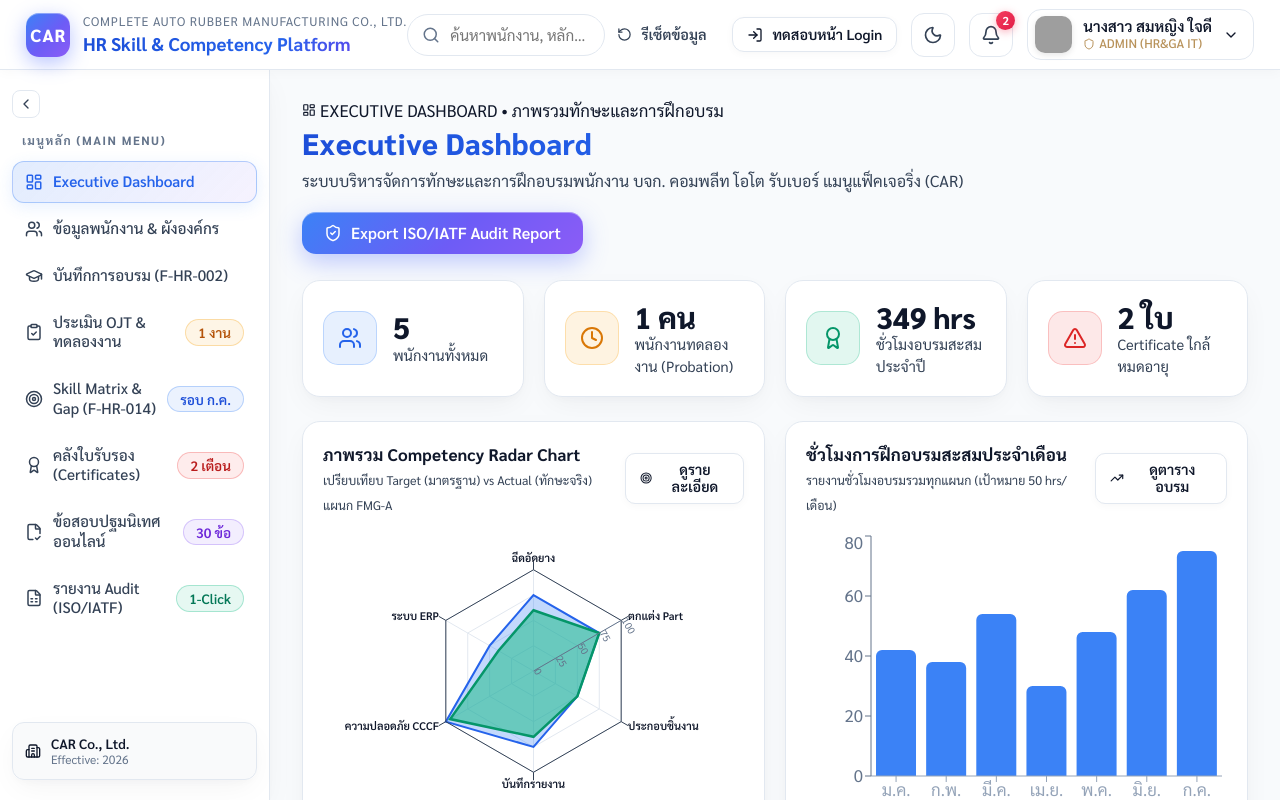
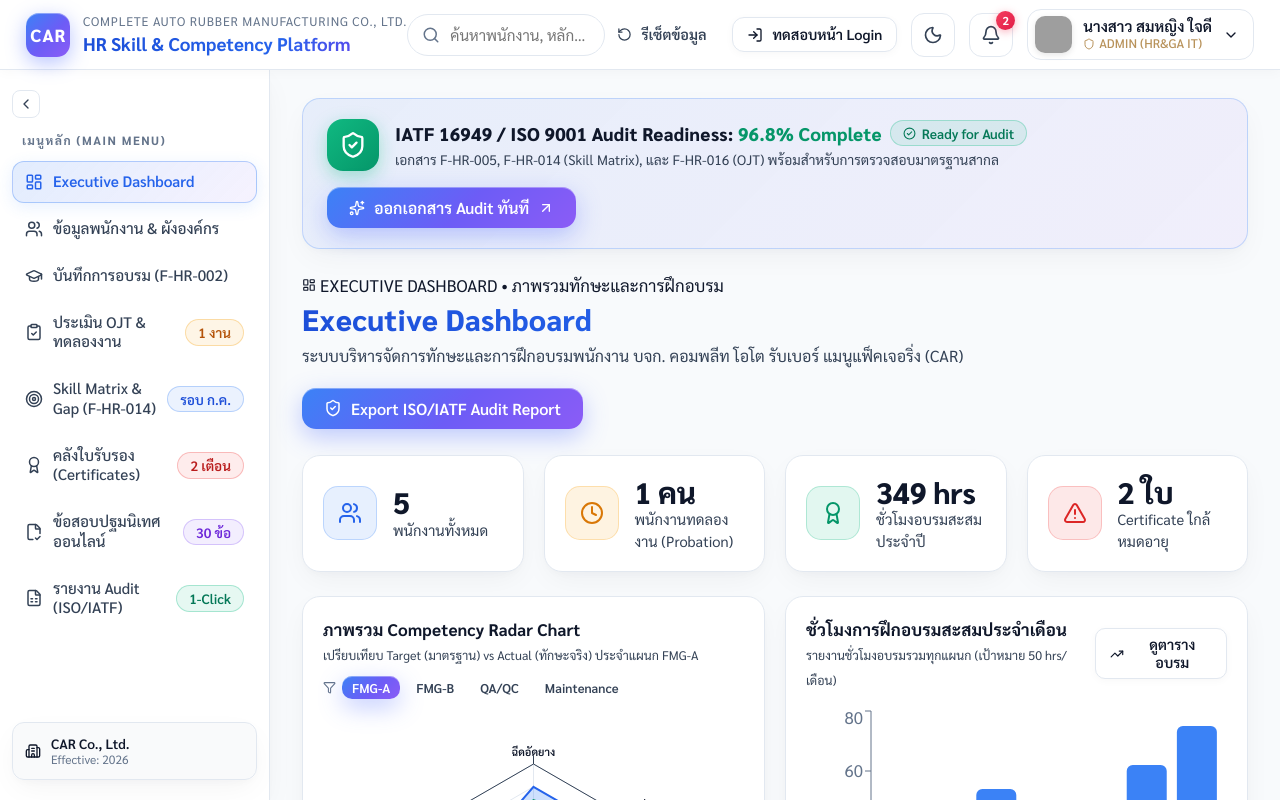
Before and after one commit to punnawichplub2547-boop/CAR_STATUS, a React (Vite) app: page / in a window 1280 px wide. Shown: the top 800 px of the page. Built offline with nearby package versions, Linux system fonts and the light colour scheme; grey boxes are pictures that could not be loaded.

Commit message:
Enhance_Dashboard_UI

```diff
--- a/src/components/Dashboard.tsx
+++ b/src/components/Dashboard.tsx
@@ -1,14 +1,17 @@
-import React from 'react';
+import React, { useState } from 'react';
 import {
   Users,
   Clock,
   Award,
   AlertTriangle,
-  Target,
   TrendingUp,
   FileCheck2,
   ShieldCheck,
   LayoutDashboard,
+  CheckCircle2,
+  Sparkles,
+  ArrowUpRight,
+  Filter,
 } from 'lucide-react';
 import {
   ResponsiveContainer,
@@ -22,6 +25,7 @@ import {
   PolarAngleAxis,
   PolarRadiusAxis,
   Radar,
+  Legend,
 } from 'recharts';
 import type { Employee, Certificate } from '../types';
 import { computeCertificateStatus } from '../utils/certificateStatus';
@@ -37,11 +41,51 @@ export const Dashboard: React.FC<DashboardProps> = ({
   certificates,
   onNavigate,
 }) => {
+  const [selectedDept, setSelectedDept] = useState<string>('FMG-A');
+
   const probationCount = employees.filter((e) => e.status === 'PROBATION').length;
   const expiringCertsCount = certificates.filter((c) => {
     const status = computeCertificateStatus(c.expiryDate);
     return status === 'EXPIRING_SOON' || status === 'EXPIRED';
   }).length;
+
+  // Department-specific Radar Chart Data
+  const radarDataByDept: Record<string, Array<{ category: string; Target: number; Actual: number }>> = {
+    'FMG-A': [
+      { category: 'ฉีดอัดยาง', Target: 75, Actual: 60 },
+      { category: 'ตกแต่ง Part', Target: 75, Actual: 75 },
+      { category: 'ประกอบชิ้นงาน', Target: 50, Actual: 50 },
+      { category: 'บันทึกรายงาน', Target: 75, Actual: 65 },
+      { category: 'ความปลอดภัย CCCF', Target: 100, Actual: 95 },
+      { category: 'ระบบ ERP', Target: 50, Actual: 40 },
+    ],
+    'FMG-B': [
+      { category: 'ฉีดอัดยาง', Target: 75, Actual: 75 },
+      { category: 'ตกแต่ง Part', Target: 100, Actual: 85 },
+      { category: 'ประกอบชิ้นงาน', Target: 75, Actual: 70 },
+      { category: 'บันทึกรายงาน', Target: 50, Actual: 50 },
+      { category: 'ความปลอดภัย CCCF', Target: 100, Actual: 100 },
+      { category: 'ระบบ ERP', Target: 50, Actual: 45 },
+    ],
+    'QA/QC': [
+      { category: 'ตรวจสอบมิติ', Target: 100, Actual: 90 },
+      { category: 'ใช้ Vernier/Caliper', Target: 100, Actual: 100 },
+      { category: 'เกณฑ์รับ/ปฏิเสธ', Target: 100, Actual: 95 },
+      { category: 'บันทึกสถิติ Cpk', Target: 75, Actual: 75 },
+      { category: 'ความปลอดภัย CCCF', Target: 100, Actual: 100 },
+      { category: 'ระบบ ERP', Target: 75, Actual: 60 },
+    ],
+    'Maintenance': [
+      { category: 'PM เครื่องฉีด', Target: 100, Actual: 85 },
+      { category: 'ซ่อมบำรุงไฟฟ้า', Target: 75, Actual: 75 },
+      { category: 'ระบบไฮดรอลิก', Target: 100, Actual: 90 },
+      { category: 'วิเคราะห์ 5G/5Why', Target: 75, Actual: 70 },
+      { category: 'ความปลอดภัย CCCF', Target: 100, Actual: 100 },
+      { category: 'ระบบ ERP', Target: 75, Actual: 65 },
+    ],
+  };
+
+  const currentRadarData = radarDataByDept[selectedDept] || radarDataByDept['FMG-A'];
 
   // Chart Data: Training Hours by Month
   const trainingChartData = [
@@ -54,18 +98,59 @@ export const Dashboard: React.FC<DashboardProps> = ({
     { month: 'ก.ค.', hours: 75 },
   ];
 
-  // Radar Chart Data: Average Skill Level vs Target
-  const skillRadarData = [
-    { category: 'ฉีดอัดยาง', Target: 75, Actual: 60 },
-    { category: 'ตกแต่ง Part', Target: 75, Actual: 75 },
-    { category: 'ประกอบชิ้นงาน', Target: 50, Actual: 50 },
-    { category: 'บันทึกรายงาน', Target: 75, Actual: 65 },
-    { category: 'ความปลอดภัย CCCF', Target: 100, Actual: 95 },
-    { category: 'ระบบ ERP', Target: 50, Actual: 40 },
-  ];
-
   return (
     <div className="dashboard-page content-container">
+      {/* ISO Audit Readiness Banner */}
+      <div
+        className="glass-card"
+        style={{
+          padding: '20px 24px',
+          marginBottom: 24,
+          background: 'linear-gradient(135deg, rgba(37, 99, 235, 0.08), rgba(124, 58, 237, 0.06))',
+          borderColor: 'rgba(59, 130, 246, 0.25)',
+          display: 'flex',
+          alignItems: 'center',
+          justifyContent: 'space-between',
+          flexWrap: 'wrap',
+          gap: 16,
+        }}
+      >
+        <div style={{ display: 'flex', alignItems: 'center', gap: 16 }}>
+          <div
+            style={{
+              width: 52,
+              height: 52,
+              borderRadius: 16,
+              background: 'linear-gradient(135deg, #10b981, #059669)',
+              color: '#fff',
+              display: 'flex',
+              alignItems: 'center',
+              justifyContent: 'center',
+              boxShadow: '0 6px 18px rgba(16, 185, 129, 0.35)',
+              flexShrink: 0,
+            }}
+          >
+            <ShieldCheck size={28} />
+          </div>
+          <div>
+            <div style={{ display: 'flex', alignItems: 'center', gap: 8, flexWrap: 'wrap' }}>
+              <h3 style={{ fontSize: '1.15rem', fontWeight: 800 }}>
+                IATF 16949 / ISO 9001 Audit Readiness: <span style={{ color: '#059669' }}>96.8% Complete</span>
+              </h3>
+              <span className="badge badge-green">
+                <CheckCircle2 size={13} /> Ready for Audit
+              </span>
+            </div>
+            <p style={{ fontSize: '0.86rem', color: 'var(--text-muted)', marginTop: 4 }}>
+              เอกสาร F-HR-005, F-HR-014 (Skill Matrix), และ F-HR-016 (OJT) พร้อมสำหรับการตรวจสอบมาตรฐานสากล
+            </p>
+          </div>
+        </div>
+        <button className="btn btn-primary" onClick={() => onNavigate('audit')}>
+          <Sparkles size={16} /> ออกเอกสาร Audit ทันที <ArrowUpRight size={16} />
+        </button>
+      </div>
+
       <div className="page-header">
         <div>
           <div className="eyebrow-tag">
@@ -128,7 +213,7 @@ export const Dashboard: React.FC<DashboardProps> = ({
 
       {/* Charts Grid */}
       <div className="grid-cols-2" style={{ marginBottom: 24 }}>
-        {/* Radar Chart: Skill Gap Overview */}
+        {/* Radar Chart: Skill Gap Overview with Interactive Dept Switcher */}
         <div className="glass-card" style={{ padding: 20 }}>
           <div
             style={{
@@ -136,21 +221,36 @@ export const Dashboard: React.FC<DashboardProps> = ({
               alignItems: 'center',
               justifyContent: 'space-between',
               marginBottom: 16,
+              flexWrap: 'wrap',
+              gap: 10,
             }}
           >
             <div>
               <h3 style={{ fontSize: '1.05rem' }}>ภาพรวม Competency Radar Chart</h3>
               <span style={{ fontSize: '0.78rem', color: 'var(--text-muted)' }}>
-                เปรียบเทียบ Target (มาตรฐาน) vs Actual (ทักษะจริง) แผนก FMG-A
+                เปรียบเทียบ Target (มาตรฐาน) vs Actual (ทักษะจริง) ประจำแผนก {selectedDept}
               </span>
             </div>
-            <button className="btn btn-sm btn-secondary" onClick={() => onNavigate('skill_matrix')}>
-              <Target size={14} /> ดูรายละเอียด
-            </button>
+
+            {/* Department Filter Switcher */}
+            <div style={{ display: 'flex', alignItems: 'center', gap: 6, flexWrap: 'wrap' }}>
+              <Filter size={13} style={{ color: 'var(--text-dim)' }} />
+              {['FMG-A', 'FMG-B', 'QA/QC', 'Maintenance'].map((dept) => (
+                <button
+                  key={dept}
+                  className={`btn btn-sm ${selectedDept === dept ? 'btn-primary' : 'btn-ghost'}`}
+                  style={{ padding: '4px 10px', fontSize: '0.8rem' }}
+                  onClick={() => setSelectedDept(dept)}
+                >
+                  {dept}
+                </button>
+              ))}
+            </div>
           </div>
+
           <div style={{ width: '100%', height: 280 }}>
             <ResponsiveContainer width="100%" height="100%">
-              <RadarChart cx="50%" cy="50%" outerRadius="75%" data={skillRadarData}>
+              <RadarChart cx="50%" cy="50%" outerRadius="75%" data={currentRadarData}>
                 <PolarGrid stroke="var(--border-color)" />
                 <PolarAngleAxis
                   dataKey="category"
@@ -168,7 +268,7 @@ export const Dashboard: React.FC<DashboardProps> = ({
                   dataKey="Target"
                   stroke="#2563eb"
                   fill="#3b82f6"
-                  fillOpacity={0.3}
+                  fillOpacity={0.25}
                   strokeWidth={2}
                 />
                 <Radar
@@ -179,6 +279,7 @@ export const Dashboard: React.FC<DashboardProps> = ({
                   fillOpacity={0.5}
                   strokeWidth={2.5}
                 />
+                <Legend wrapperStyle={{ fontSize: 12, paddingTop: 10 }} />
                 <Tooltip
                   contentStyle={{
                     background: 'var(--bg-card)',
@@ -220,9 +321,10 @@ export const Dashboard: React.FC<DashboardProps> = ({
                 <YAxis stroke="#64748b" />
                 <Tooltip
                   contentStyle={{
-                    background: '#1e293b',
+                    background: 'var(--bg-card)',
                     border: '1px solid var(--border-color)',
                     borderRadius: 8,
+                    color: 'var(--text-main)',
                   }}
                 />
                 <Bar dataKey="hours" name="ชั่วโมงอบรม (Hrs)" fill="#3b82f6" radius={[6, 6, 0, 0]} />
```
